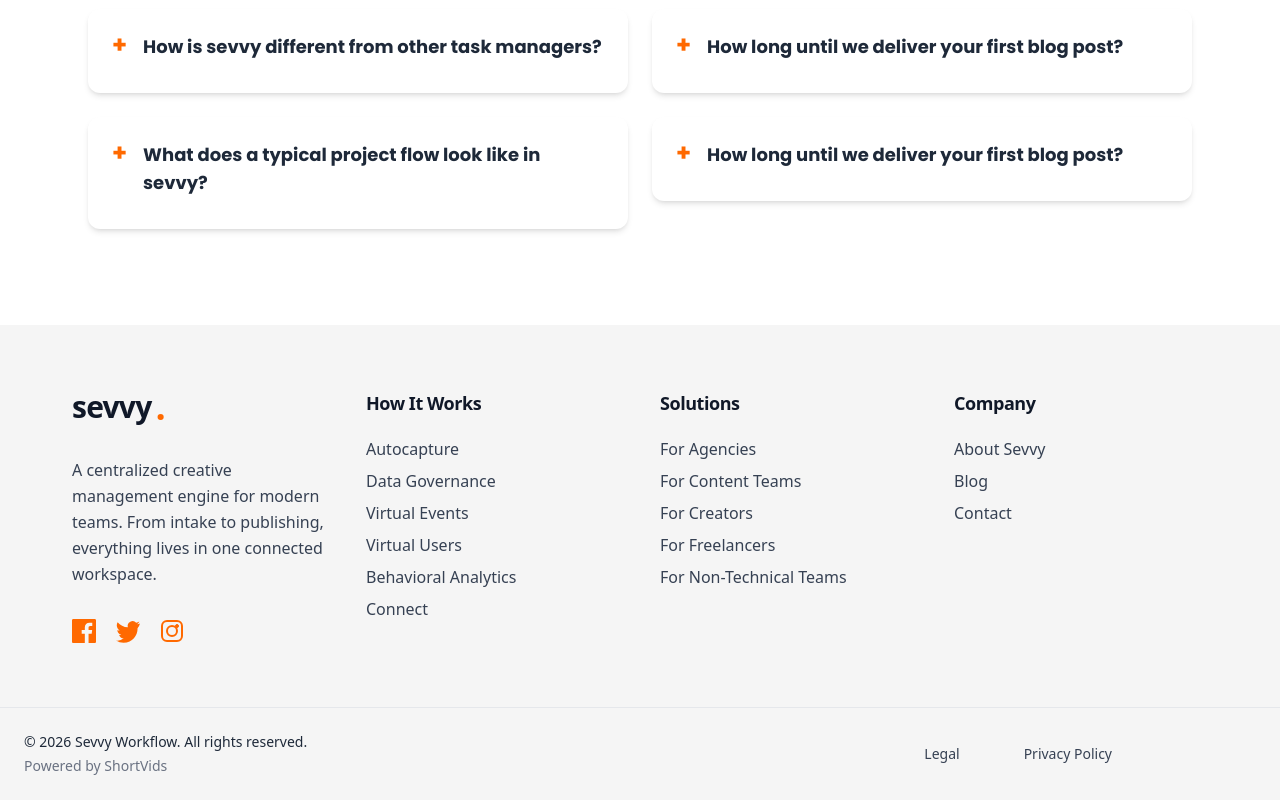
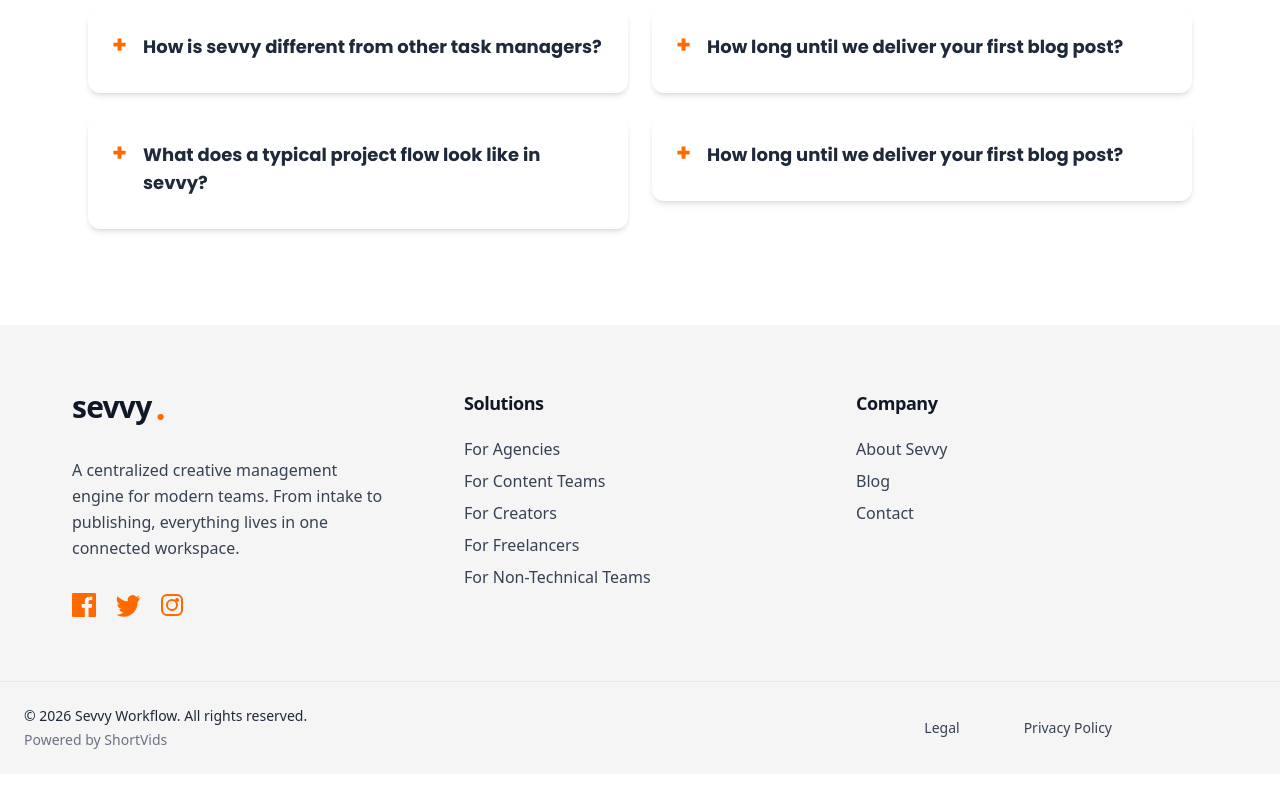
Before and after one commit to alihussnain1122/Sevvy, a React (Vite) app: page / in a window 1280 px wide. Shown: the part 9287-10087 px from the top of the page. After the commit the page ends 10061 px from the top, so only its background shows below. Built offline with nearby package versions, Linux system fonts and the light colour scheme; the HTML template or start-up script is replaced by a standard one; a web font is replaced by a local one.

Commit message:
updates footer links

```diff
--- a/src/components/Footer.jsx
+++ b/src/components/Footer.jsx
@@ -4,7 +4,7 @@ const Footer = () => {
   return (
     <footer className="bg-[#f5f5f5] text-gray-700 font-sans">
       <div className="max-w-7xl mx-auto px-6 py-16">
-        <div className="grid grid-cols-1 sm:grid-cols-2 md:grid-cols-4 gap-y-12 gap-x-10 md:px-12">
+        <div className="grid grid-cols-1 sm:grid-cols-2 md:grid-cols-3 gap-y-12 gap-x-10 md:px-12">
           {/* Brand Section */}
           <div className="flex flex-col gap-6">
             <div>
@@ -39,7 +39,7 @@ const Footer = () => {
           </div>
 
           {/* How It Works */}
-          <nav aria-label="How It Works" className="flex flex-col gap-4">
+          {/* <nav aria-label="How It Works" className="flex flex-col gap-4">
             <h3 className="font-bold text-gray-900 text-lg mb-1 tracking-tight ">How It Works</h3>
             <ul className="flex flex-col gap-2">
               <li><a href="#" className="hover:text-orange-500 transition-colors">Autocapture</a></li>
@@ -49,7 +49,7 @@ const Footer = () => {
               <li><a href="#" className="hover:text-orange-500 transition-colors">Behavioral Analytics</a></li>
               <li><a href="#" className="hover:text-orange-500 transition-colors">Connect</a></li>
             </ul>
-          </nav>
+          </nav> */}
 
           {/* Solutions */}
           <nav aria-label="Solutions" className="flex flex-col gap-4">
```
